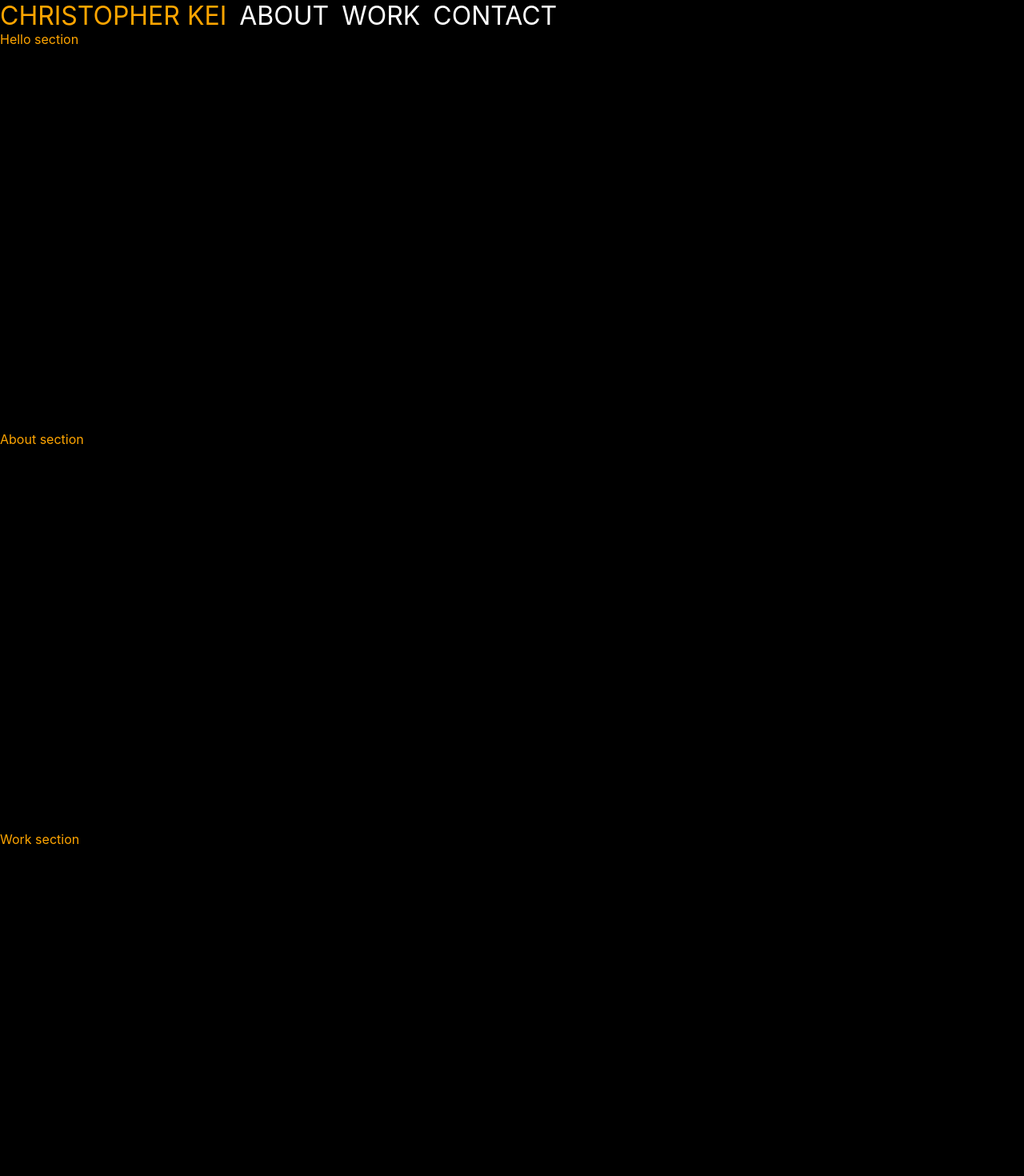
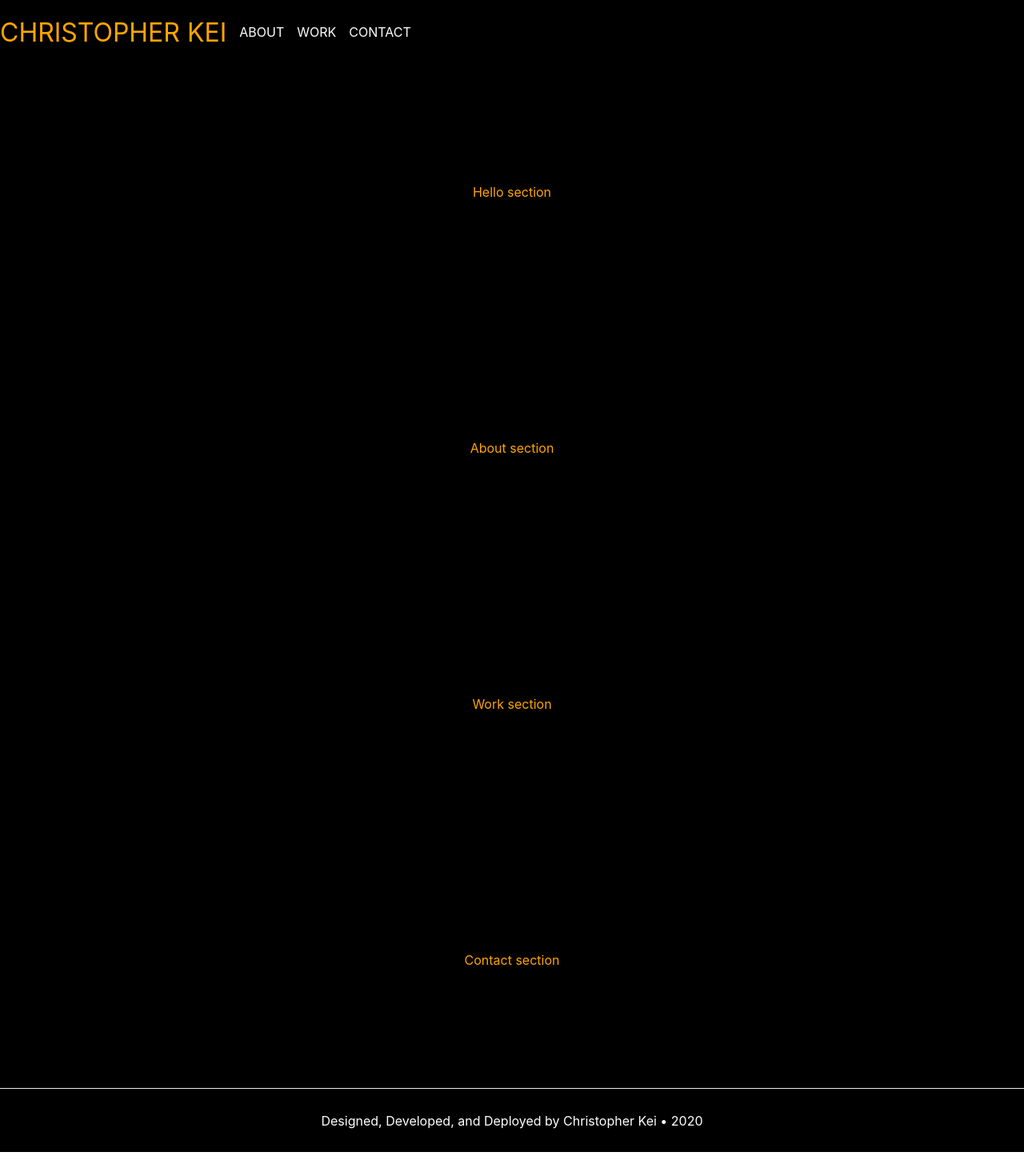
Before and after one commit to chriskei/kei-personal-site, a Next.js app: page / in a window 1280 px wide. Shown: the top 1470 px of the page at 80% size. After the commit the page ends 1440 px from the top, so only its background shows below. Built offline with nearby package versions, Linux system fonts and the light colour scheme.

Commit message:
refactor: sections, links, and centering

```diff
--- a/components/about-section.jsx
+++ b/components/about-section.jsx
@@ -1,21 +1,14 @@
 import React from 'react';
 
+import { Section } from './section';
+
 const AboutSection = (props) => {
-  const { setCurrentSection } = props;
+  const { changeSection } = props;
 
   return (
-    <div
-      id="about"
-      onMouseOver={() => setCurrentSection(1)}
-      style={{
-        background: 'black',
-        height: 500,
-        width: '100%',
-        color: 'orange',
-      }}
-    >
-      About section
-    </div>
+    <Section id="about" changeSection={changeSection}>
+      <p>About section</p>
+    </Section>
   );
 };
 
--- a/components/contact-section.jsx
+++ b/components/contact-section.jsx
@@ -1,21 +1,14 @@
 import React from 'react';
 
+import { Section } from './section';
+
 const ContactSection = (props) => {
-  const { setCurrentSection } = props;
+  const { changeSection } = props;
 
   return (
-    <div
-      id="contact"
-      onMouseOver={() => setCurrentSection(3)}
-      style={{
-        background: 'black',
-        height: 500,
-        width: '100%',
-        color: 'orange',
-      }}
-    >
-      Contact section
-    </div>
+    <Section id="contact" changeSection={changeSection}>
+      <p>Contact section</p>
+    </Section>
   );
 };
 
--- a/components/hello-section.jsx
+++ b/components/hello-section.jsx
@@ -1,21 +1,14 @@
 import React from 'react';
 
+import { Section } from './section';
+
 const HelloSection = (props) => {
-  const { setCurrentSection } = props;
+  const { changeSection } = props;
 
   return (
-    <div
-      id="hello"
-      onMouseOver={() => setCurrentSection(0)}
-      style={{
-        background: 'black',
-        height: 500,
-        width: '100%',
-        color: 'orange',
-      }}
-    >
-      Hello section
-    </div>
+    <Section id="hello" changeSection={changeSection}>
+      <p>Hello section</p>
+    </Section>
   );
 };
 
--- /dev/null
+++ b/components/navigation-link.jsx
@@ -0,0 +1,17 @@
+import React from 'react';
+
+const NavigationLink = (props) => {
+  const { changeSection, isCurrentSection, className, children } = props;
+
+  return (
+    <a
+      onClick={() => changeSection()}
+      style={{ color: isCurrentSection ? 'orange' : 'white' }}
+      className={className && className}
+    >
+      {children}
+    </a>
+  );
+};
+
+export { NavigationLink };
--- a/components/navigation.jsx
+++ b/components/navigation.jsx
@@ -1,6 +1,7 @@
 import React from 'react';
 import Link from 'next/link';
 
+import { NavigationLink } from './navigation-link';
 import styles from '../styles/navigation.module.scss';
 
 const Navigation = (props) => {
@@ -9,40 +10,40 @@ const Navigation = (props) => {
   return (
     <nav className={styles.navBar}>
       <Link href="/#hello" passHref replace>
-        <a
-          onClick={() => setCurrentSection(0)}
-          style={{ color: currentSection == 0 ? 'orange' : 'white' }}
-          className={styles.large}
+        <NavigationLink
+          changeSection={() => setCurrentSection(0)}
+          isCurrentSection={currentSection == 0}
+          className={styles.largeLink}
         >
           CHRISTOPHER KEI
-        </a>
+        </NavigationLink>
       </Link>
       <Link href="/#about" passHref replace>
-        <a
-          onClick={() => setCurrentSection(1)}
-          style={{ color: currentSection == 1 ? 'orange' : 'white' }}
-          className={styles.large}
+        <NavigationLink
+          changeSection={() => setCurrentSection(1)}
+          isCurrentSection={currentSection == 1}
+          className={styles.smallLink}
         >
           ABOUT
-        </a>
+        </NavigationLink>
       </Link>
       <Link href="/#work" passHref replace>
-        <a
-          onClick={() => setCurrentSection(2)}
-          style={{ color: currentSection == 2 ? 'orange' : 'white' }}
-          className={styles.large}
+        <NavigationLink
+          changeSection={() => setCurrentSection(2)}
+          isCurrentSection={currentSection == 2}
+          className={styles.smallLink}
         >
           WORK
-        </a>
+        </NavigationLink>
       </Link>
       <Link href="/#contact" passHref replace>
-        <a
-          onClick={() => setCurrentSection(3)}
-          style={{ color: currentSection == 3 ? 'orange' : 'white' }}
-          className={styles.large}
+        <NavigationLink
+          changeSection={() => setCurrentSection(3)}
+          isCurrentSection={currentSection == 3}
+          className={styles.smallLink}
         >
           CONTACT
-        </a>
+        </NavigationLink>
       </Link>
     </nav>
   );
--- /dev/null
+++ b/components/section.jsx
@@ -0,0 +1,15 @@
+import React from 'react';
+
+import styles from '../styles/section.module.scss';
+
+const Section = (props) => {
+  const { id, changeSection, children } = props;
+
+  return (
+    <div id={id} onMouseOver={() => changeSection()} className={styles.section}>
+      {children}
+    </div>
+  );
+};
+
+export { Section };
--- a/components/work-section.jsx
+++ b/components/work-section.jsx
@@ -1,21 +1,14 @@
 import React from 'react';
 
+import { Section } from './section';
+
 const WorkSection = (props) => {
-  const { setCurrentSection } = props;
+  const { changeSection } = props;
 
   return (
-    <div
-      id="work"
-      onMouseOver={() => setCurrentSection(2)}
-      style={{
-        background: 'black',
-        height: 500,
-        width: '100%',
-        color: 'orange',
-      }}
-    >
-      Work section
-    </div>
+    <Section id="work" changeSection={changeSection}>
+      <p>Work section</p>
+    </Section>
   );
 };
 
--- a/pages/index.jsx
+++ b/pages/index.jsx
@@ -22,10 +22,10 @@ export default function Home() {
         currentSection={currentSection}
         setCurrentSection={setCurrentSection}
       />
-      <HelloSection setCurrentSection={setCurrentSection} />
-      <AboutSection setCurrentSection={setCurrentSection} />
-      <WorkSection setCurrentSection={setCurrentSection} />
-      <ContactSection setCurrentSection={setCurrentSection} />
+      <HelloSection changeSection={() => setCurrentSection(0)} />
+      <AboutSection changeSection={() => setCurrentSection(1)} />
+      <WorkSection changeSection={() => setCurrentSection(2)} />
+      <ContactSection changeSection={() => setCurrentSection(3)} />
       <Footer />
     </div>
   );
--- a/styles/navigation.module.scss
+++ b/styles/navigation.module.scss
@@ -2,10 +2,21 @@
   position: sticky;
   top: 0;
   background-color: black;
+  height: 5rem;
   width: 100%;
+  display: flex;
+  align-items: center;
+  a:hover {
+    cursor: pointer;
+  }
 }
 
-.large {
+.largeLink {
   font-size: 2rem;
   margin: 0 1rem 0 0;
 }
+
+.smallLink {
+  font-size: 1rem;
+  margin: 0 1rem 0 0;
+}
--- /dev/null
+++ b/styles/section.module.scss
@@ -0,0 +1,9 @@
+.section {
+  background: black;
+  color: orange;
+  height: 20rem;
+  width: 100%;
+  display: flex;
+  justify-content: center;
+  align-items: center;
+}
```
